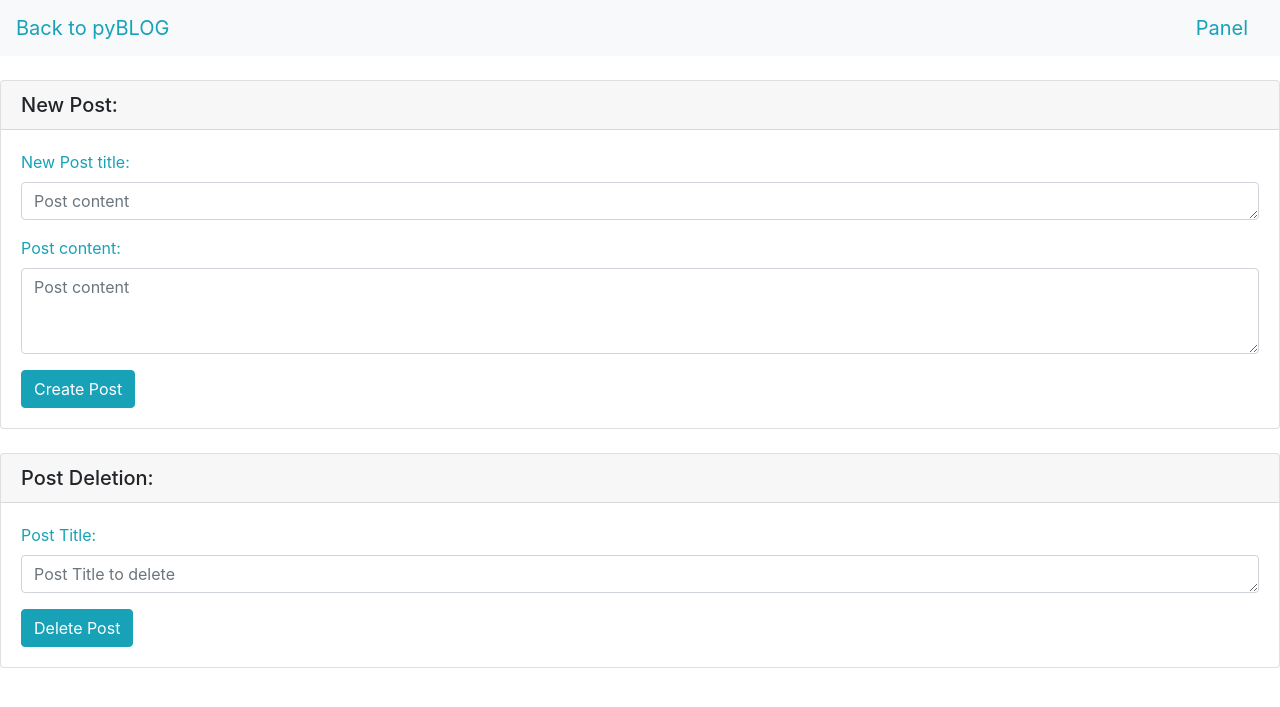
After one commit to Akshay-Rohatgi/pyBLOG, a Flask app: page /post_man in a window 1280 px wide. The commit adds this page. Shown: the top 707 px of the page. Run offline with Flask 2, Linux system fonts and the light colour scheme; the visitor is signed in with stand-in values (Sample User, id 1); some libraries are stand-ins or nearby versions.

Commit message:
got post adding and deleting working

```diff
--- a/pyBLOG/app.py
+++ b/pyBLOG/app.py
@@ -1,4 +1,4 @@
-from db import check_login, get_all_post_contents, get_first_admin, get_main_content, get_specific_post, create_new_post
+from db import check_login, get_all_post_contents, get_first_admin, get_main_content, get_specific_post, create_new_post, delete_post
 from flask import Flask, render_template, redirect, url_for, request, g, session
 from flask_login import LoginManager, login_required, logout_user, login_user
 from datetime import datetime
@@ -87,26 +87,30 @@ def logout():
     session.pop('username', None)
     return redirect(url_for('main'))
 
-@app.route('/newpost', methods=['GET','POST'])
-def new():
+@app.route('/post_man', methods=['GET','POST'])
+def post_man():
+
     if request.method == 'POST':
-        print(request.form['title'])
-        print(request.form['content'])
-        try:
+
+        if request.form.get('title', None) != None and request.form.get('content', None) != None:
             if create_new_post(request.form['title'], request.form['content']) == False:
                 error = True
             else:
                 error = False
-        except:
-            error = True
-            return render_template('newpost.html', error=error)
+                return render_template('post_man.html', error=error)
+
+        if request.form.get('delete', None) != None:
+            if delete_post(request.form['delete']) == False:
+                error = True
+            else:
+                error = False
+                return render_template('post_man.html', error=error)
 
     if 'username' in session:
         username = session['username']
-        return render_template('newpost.html', username=username)
+        return render_template('post_man.html', username=username)
     else:
         return redirect(url_for('login'))
-
 
 
 if __name__ == '__main__':
--- a/pyBLOG/db.py
+++ b/pyBLOG/db.py
@@ -213,3 +213,15 @@ def create_new_post(title, content):
         return True
     except:
         return False
+
+def delete_post(title):
+    db_path = 'db_folder/database.db'
+    conn = sql.connect(db_path)
+    c = conn.cursor()
+
+    try:
+        c.execute("DELETE FROM Posts WHERE post_title='" + title + "'")
+        conn.commit()
+        return True
+    except:
+        return False
--- a/pyBLOG/templates/panel.html
+++ b/pyBLOG/templates/panel.html
@@ -5,7 +5,7 @@
 <body>
     <nav class="navbar navbar-light bg-light">
         <a style="color: #17a2b8;" class="navbar-brand" href="{{ url_for('main') }}">Back to pyBLOG</a>
-        <a style="color: #17a2b8;" class="navbar-brand" href="{{ url_for('new') }}">Add a post</a>
+        <a style="color: #17a2b8;" class="navbar-brand" href="{{ url_for('post_man') }}">Add/Delete a post</a>
     </nav>
 
 
--- /dev/null
+++ b/pyBLOG/templates/post_man.html
@@ -0,0 +1,63 @@
+{% extends "admin_layout.html" %}
+
+{% block content %}
+
+<body>
+
+    {% if error == True %}
+    <div class="alert alert-danger alert-dismissible fade show">
+        <strong>Error!</strong> The post was not created!
+        <button type="button" class="close" data-dismiss="alert">&times;</button>
+    </div>
+    {% endif %}
+
+    {% if error == False %}
+    <div class="alert alert-primary alert-dismissible fade show">
+        <strong>Error!</strong> The post was created!
+        <button type="button" class="close" data-dismiss="alert">&times;</button>
+    </div>
+    {% endif %}
+
+    <nav class="navbar navbar-light bg-light">
+        <a style="color: #17a2b8;" class="navbar-brand" href="{{ url_for('main') }}">Back to pyBLOG</a>
+        <a style="color: #17a2b8;" class="navbar-brand" href="{{ url_for('panel') }}">Panel</a>
+    </nav>
+
+    <div class="card my-4">
+        <h5 class="card-header">New Post:</h5>
+        <div class="card-body">
+            <form method="post">
+                <div class="form-group">
+                    <label for="title" class="text-info">New Post title:</label><br>
+                    <textarea value="{{ request.form.title }}" name="title" type="text" class="form-control" rows="1"
+                        placeholder="Post content"></textarea>
+                </div>
+                <div class="form-group">
+                    <label for="title" class="text-info">Post content:</label><br>
+                    <textarea value="{{ request.form.content }}" name="content" type="text" class="form-control"
+                        rows="3" placeholder="Post content"></textarea>
+                </div>
+                <button type="submit" style="background-color: #17a2b8; border-color: #17a2b8;" value="submit"
+                    class="btn btn-primary">Create Post</button>
+            </form>
+        </div>
+    </div>
+
+    <div class="card my-4">
+        <h5 class="card-header">Post Deletion:</h5>
+        <div class="card-body">
+            <form method="post">
+                <div class="form-group">
+                    <label for="delete" class="text-info">Post Title:</label><br>
+                    <textarea value="{{ request.form.delete }}" name="delete" id="delete" type="text" class="form-control" rows="1"
+                        placeholder="Post Title to delete"></textarea>
+                </div>
+                <button type="submit" style="background-color: #17a2b8; border-color: #17a2b8;" value="submit"
+                    class="btn btn-primary">Delete Post</button>
+            </form>
+        </div>
+    </div>
+
+
+</body>
+{% endblock %}
```
Also changed, not shown: pyBLOG/templates/newpost.html (deleted, +0 -47 lines), pyBLOG/db_folder/database.db.
